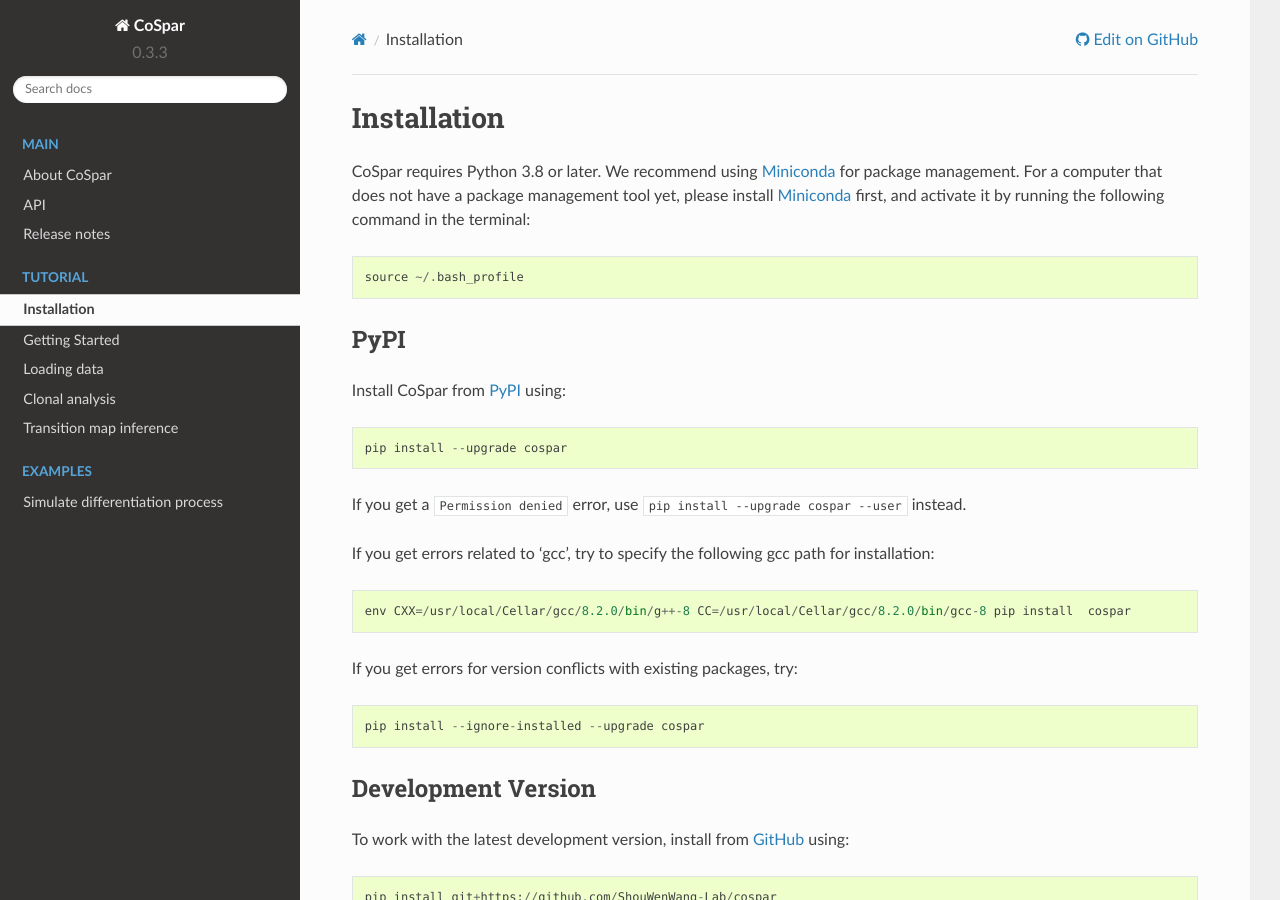
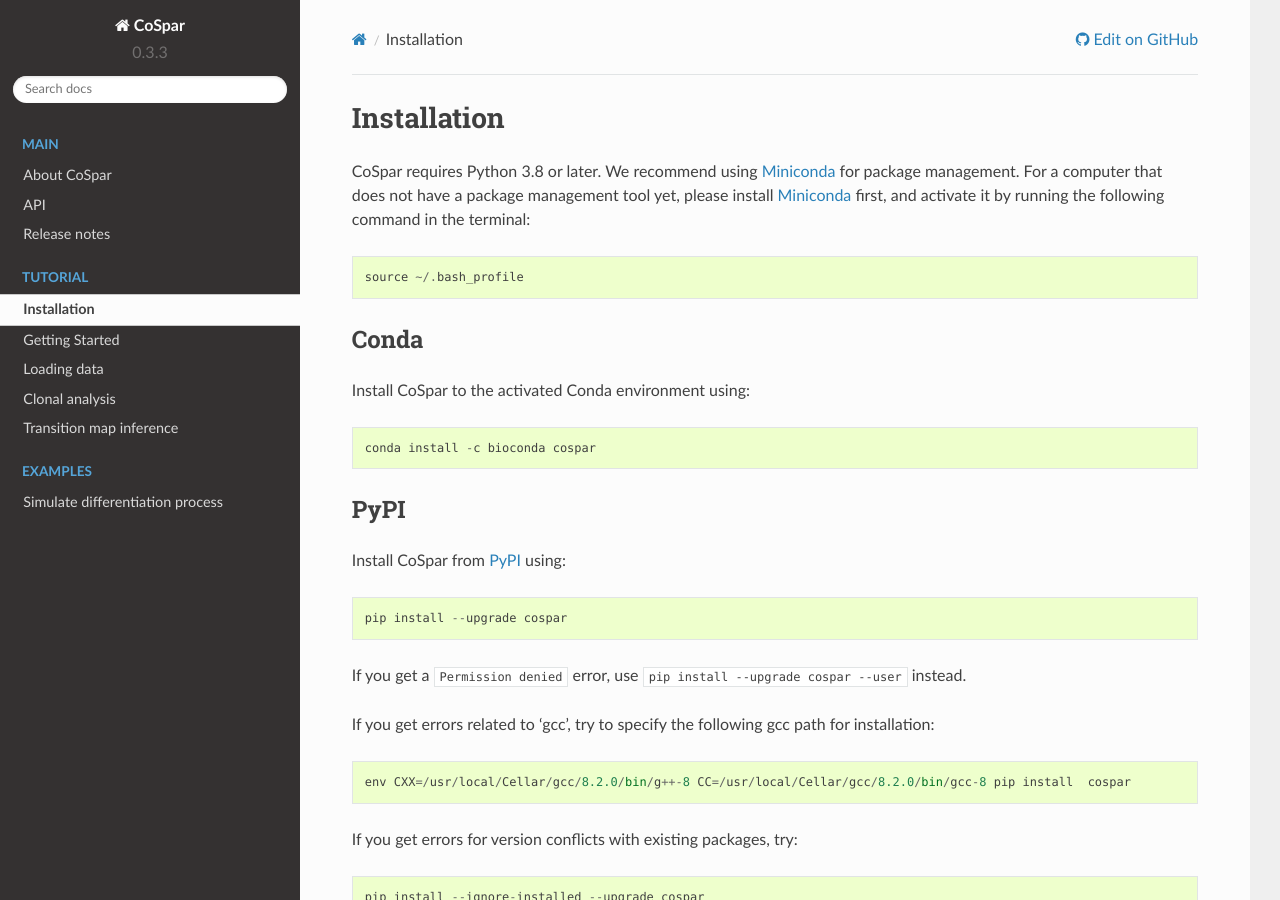
Before and after one commit to AllonKleinLab/cospar, a Sphinx documentation site: the page built from docs/source/installation.rst, in a window 1280 px wide and 900 px high. Built offline with Sphinx 7.4.7 and the Read the Docs theme 2.0.0, drawn with Linux system fonts in a browser that asks for light colours; pages that are not in the unit, such as notebooks, are missing from menus.

Commit message:
Update installation instructions on Conda

```diff
--- a/docs/source/installation.rst
+++ b/docs/source/installation.rst
@@ -4,6 +4,13 @@ Installation
 CoSpar requires Python 3.8 or later. We recommend using Miniconda_ for package management. For a computer that does not have a package management tool yet, please install Miniconda_ first, and activate it by running the following command in the terminal::
 
 	source ~/.bash_profile
+
+Conda
+^^^^
+
+Install CoSpar to the activated Conda environment using::
+
+    conda install -c bioconda cospar
 
 PyPI
 ^^^^
```
